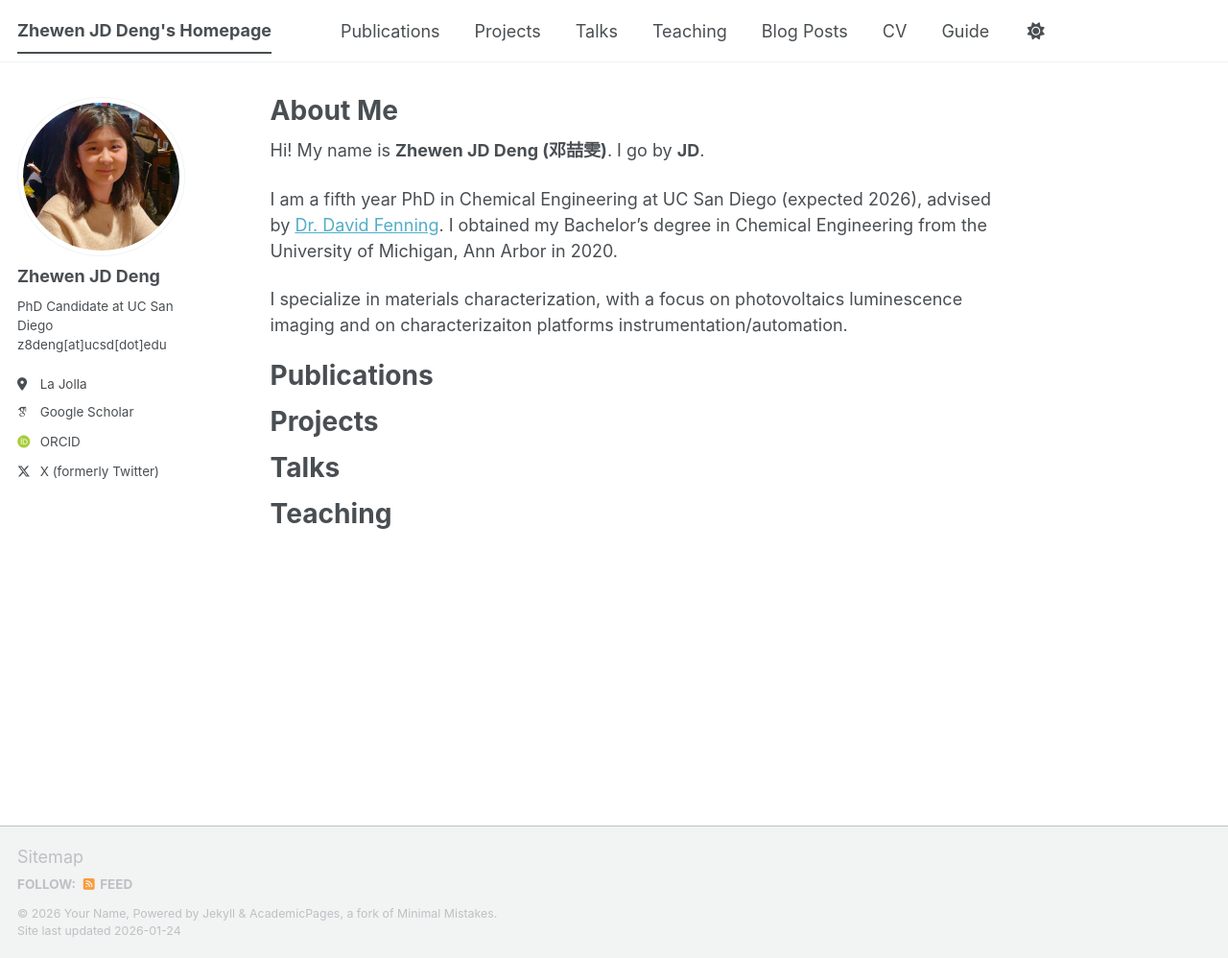
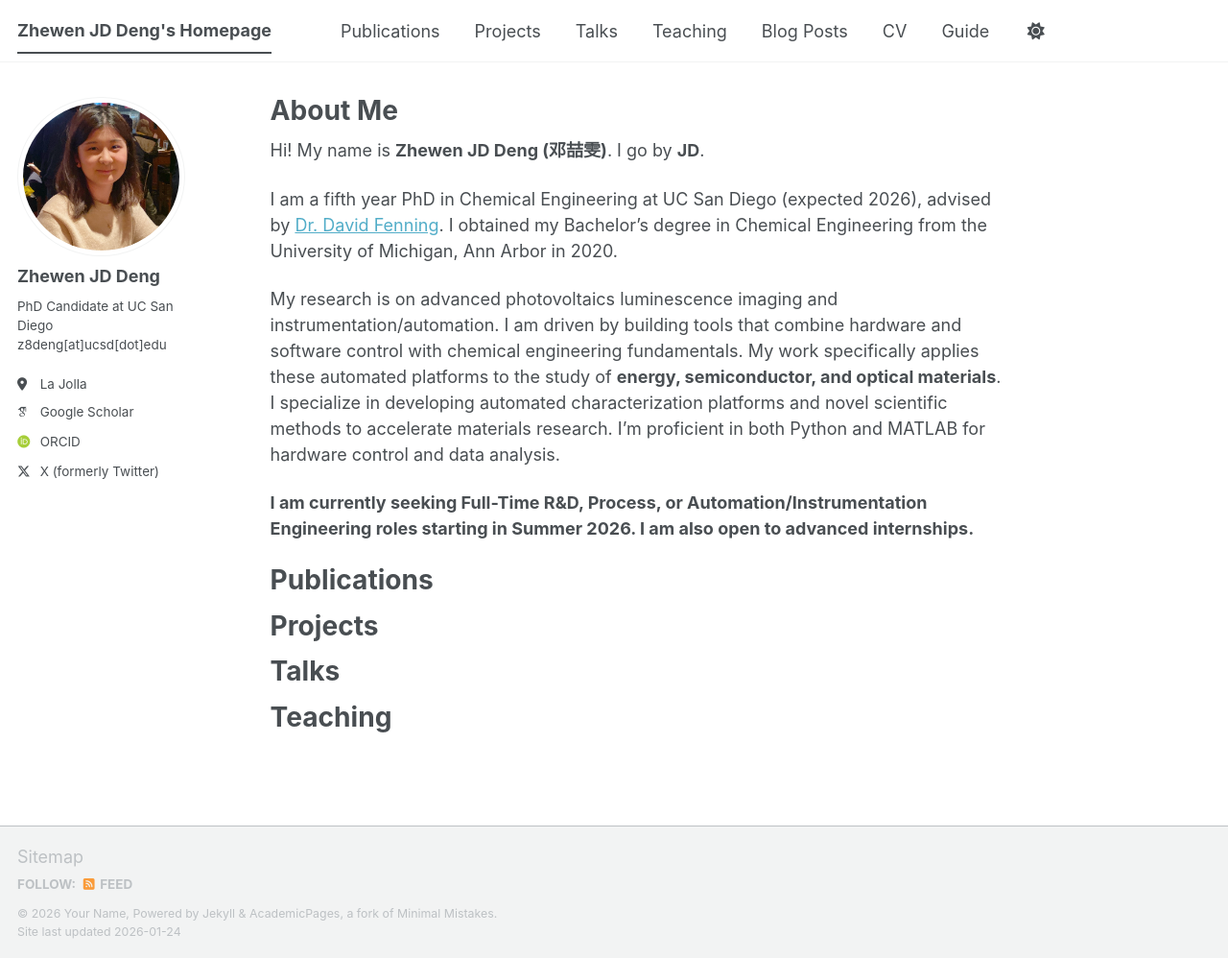
Before and after one commit to zhewenjddeng-personal/zhewenjddeng-personal.github.io, a Jekyll site: the page built from _pages/about.md, in a window 1280 px wide and 998 px high. Shown: the whole window at 96% size. Built offline with Jekyll 4.4.1, drawn with Linux system fonts in a browser that asks for light colours; some web fonts are replaced; a script bundle is joined from its source files by our own code; library files that are not in the unit come from our copies.

Commit message:
Update about.md

```diff
--- a/_pages/about.md
+++ b/_pages/about.md
@@ -11,7 +11,9 @@ Hi! My name is **Zhewen JD Deng (邓喆雯)**. I go by **JD**.
 
 I am a fifth year PhD in Chemical Engineering at UC San Diego (expected 2026), advised by [Dr. David Fenning](https://jacobsschool.ucsd.edu/node/3546). I obtained my Bachelor's degree in Chemical Engineering from the University of Michigan, Ann Arbor in 2020.
 
-I specialize in materials characterization, with a focus on photovoltaics luminescence imaging and on characterizaiton platforms instrumentation/automation.
+My research is on advanced photovoltaics luminescence imaging and instrumentation/automation. I am driven by building tools that combine hardware and software control with chemical engineering fundamentals. My work specifically applies these automated platforms to the study of **energy, semiconductor, and optical materials**. I specialize in developing automated characterization platforms and novel scientific methods to accelerate materials research. I'm proficient in both Python and MATLAB for hardware control and data analysis.
+
+**I am currently seeking Full-Time R&D, Process, or Automation/Instrumentation Engineering roles starting in Summer 2026. I am also open to advanced internships.**
 
 Publications
 ======
```
